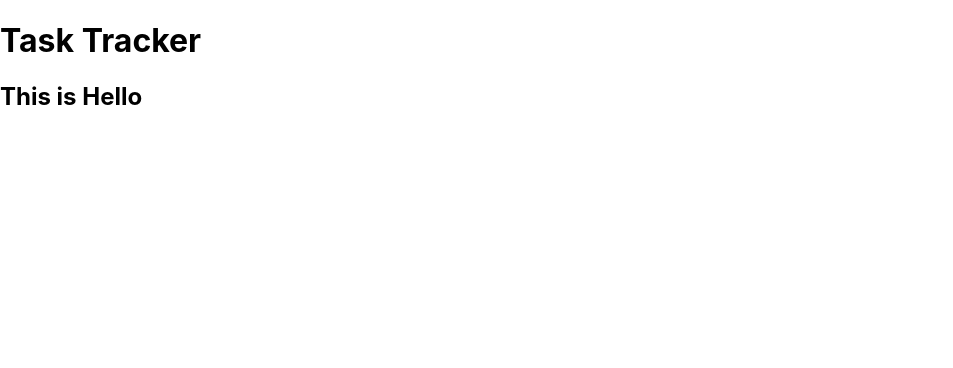
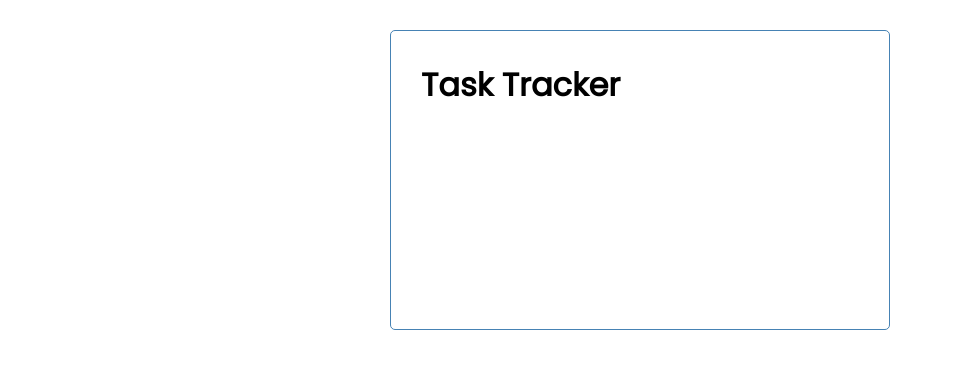
Before and after one commit to ruchiragoswami/react-task-tracker, a React (Create React App) app in the folder task-tracker/: page / in a window 1280 px wide. Shown: the top 368 px of the page, without its empty margins (0-953 px from the left). Built offline with nearby package versions, Linux system fonts and the light colour scheme.

Commit message:
docs: index.css
modified, new code added

```diff
--- a/task-tracker/src/App.js
+++ b/task-tracker/src/App.js
@@ -7,9 +7,11 @@ function App() {
   return (
     <div className = "container" >
 
-      <Header title='Hello'/>
+      <Header />
 
-    </div>);
+    </div>
+
+    );
   }
 
   export default App;
--- a/task-tracker/src/compnents/Header.js
+++ b/task-tracker/src/compnents/Header.js
@@ -1,11 +1,11 @@
 // import React from 'react'
 
-const Header = (props) => {
+const Header = ({title}) => {
     return (
         <div>
-            <h1> Task Tracker </h1>
+            <h1> {title} </h1>
 
-            <h2> This is {props.title} </h2>
+            {/* <h2> This is {props.title} </h2> */}
 
         </div>
 
@@ -13,4 +13,9 @@ const Header = (props) => {
     )
 }
 
+
+Header.defaultProps = {
+    title : 'Task Tracker'
+}
+
 export default Header
--- a/task-tracker/src/index.css
+++ b/task-tracker/src/index.css
@@ -1,13 +1,113 @@
-body {
+
+@import url('https://fonts.googleapis.com/css2?family=Poppins:wght@300;400&display=swap');
+
+* {
+  box-sizing: border-box;
   margin: 0;
-  font-family: -apple-system, BlinkMacSystemFont, 'Segoe UI', 'Roboto', 'Oxygen',
-    'Ubuntu', 'Cantarell', 'Fira Sans', 'Droid Sans', 'Helvetica Neue',
-    sans-serif;
-  -webkit-font-smoothing: antialiased;
-  -moz-osx-font-smoothing: grayscale;
+  padding: 0;
 }
 
-code {
-  font-family: source-code-pro, Menlo, Monaco, Consolas, 'Courier New',
-    monospace;
+body {
+  font-family: 'Poppins', sans-serif;
 }
+
+.container {
+  max-width: 500px;
+  margin: 30px auto;
+  overflow: auto;
+  min-height: 300px;
+  border: 1px solid steelblue;
+  padding: 30px;
+  border-radius: 5px;
+}
+
+.header {
+  display: flex;
+  justify-content: space-between;
+  align-items: center;
+  margin-bottom: 20px;
+}
+
+.btn {
+  display: inline-block;
+  background: #000;
+  color: #fff;
+  border: none;
+  padding: 10px 20px;
+  margin: 5px;
+  border-radius: 5px;
+  cursor: pointer;
+  text-decoration: none;
+  font-size: 15px;
+  font-family: inherit;
+}
+
+.btn:focus {
+  outline: none;
+}
+
+.btn:active {
+  transform: scale(0.98);
+}
+
+.btn-block {
+  display: block;
+  width: 100%;
+}
+
+.task {
+  background: #f4f4f4;
+  margin: 5px;
+  padding: 10px 20px;
+  cursor: pointer;
+}
+
+.task.reminder {
+  border-left: 5px solid green;
+}
+
+.task h3 {
+  display: flex;
+  align-items: center;
+  justify-content: space-between;
+}
+
+.add-form {
+  margin-bottom: 40px;
+}
+
+.form-control {
+  margin: 20px 0;
+}
+
+.form-control label {
+  display: block;
+}
+
+.form-control input {
+  width: 100%;
+  height: 40px;
+  margin: 5px;
+  padding: 3px 7px;
+  font-size: 17px;
+}
+
+.form-control-check {
+  display: flex;
+  align-items: center;
+  justify-content: space-between;
+}
+
+.form-control-check label {
+  flex: 1;
+}
+
+.form-control-check input {
+  flex: 2;
+  height: 20px;
+}
+
+footer {
+  margin-top: 30px;
+  text-align: center;
+}
```
